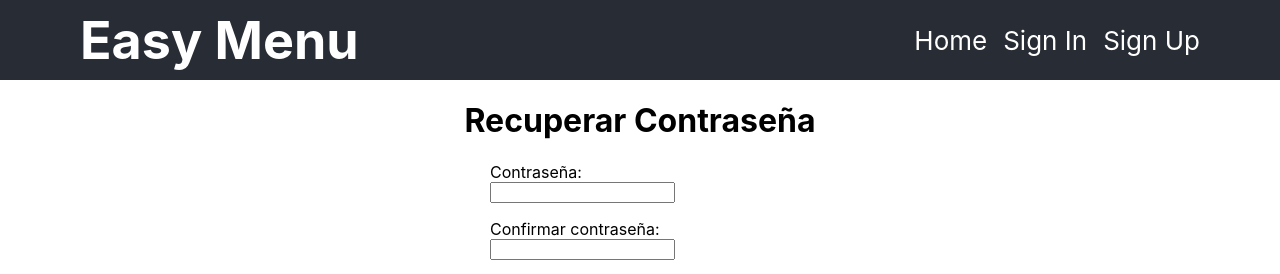
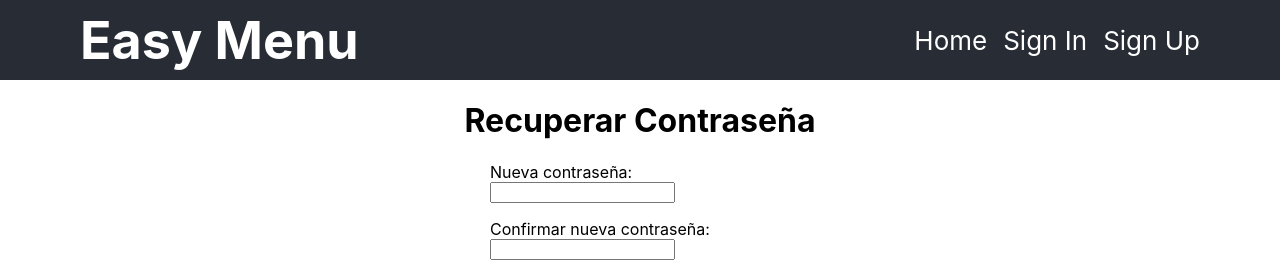
Before and after one commit to antoniojh10/easymenu, a React (Vite) app: page /reset-password in a window 1280 px wide. Shown: the top 274 px of the page. Built offline with nearby package versions, Linux system fonts and the light colour scheme; no server answers.

Commit message:
feat: :sparkles: ResetPassoword page and component done

```diff
--- a/src/components/ResetPasswordComponent/index.tsx
+++ b/src/components/ResetPasswordComponent/index.tsx
@@ -7,11 +7,13 @@ export type ResetPasswordInput = {
 };
 
 type ResetPasswordComponentProps = {
-  resetPassword: (data: ResetPasswordInput) => void;
+  resetPassword: (data: ResetPasswordInput) => Promise<void>;
+  code: string | undefined;
 };
 
 function ResetPasswordComponent({
-  resetPassword
+  resetPassword,
+  code
 }: ResetPasswordComponentProps) {
   const {
     register,
@@ -33,7 +35,7 @@ function ResetPasswordComponent({
       <h1>Recuperar Contraseña</h1>
       <section className="login">
         <form onSubmit={handleSubmit(onSubmit)}>
-          <label>Contraseña:</label>
+          <label>Nueva contraseña:</label>
           <input
             name="password"
             className={!errors.password ? "mb-1" : undefined}
@@ -55,7 +57,7 @@ function ResetPasswordComponent({
             <span role="alert">{errors.password.message}</span>
           )}
 
-          <label>Confirmar contraseña:</label>
+          <label>Confirmar nueva contraseña:</label>
           <input
             name="confirmPassword"
             className={!errors.confirmPassword ? "mb-1" : undefined}
--- a/src/pages/ResetPassword.tsx
+++ b/src/pages/ResetPassword.tsx
@@ -1,15 +1,45 @@
-import React from "react";
-import { RouteComponentProps } from "@reach/router";
+import React, { useState, useEffect } from "react";
+import { RouteComponentProps, useLocation, navigate } from "@reach/router";
 import { useAuth } from "@/hooks/useAuth";
 import ResetPasswordComponent, {
   ResetPasswordInput
 } from "@/components/ResetPasswordComponent";
 
 function ResetPassword(_props: RouteComponentProps) {
+  const location = useLocation();
+  const [code, setCode] = useState<string | undefined>(undefined);
+  const auth = useAuth();
+
+  useEffect(() => {
+    async function verifyCode(code: string) {
+      const response = await auth.verifyResetPasswordCode(code);
+      if (response && response.length > 0) setCode(code);
+    }
+
+    if (location.search.includes("oobCode") && code === undefined) {
+      const searchSplited: string[] = location.search.split("&");
+      const oobCode = searchSplited[1].split("=")[1];
+      verifyCode(oobCode);
+    }
+  }, [location.search]);
+
   const resetPassword = async (data: ResetPasswordInput) => {
-    console.log(data);
+    if (code === undefined) {
+      console.error("Ha ocurrido un error al verificar el código.");
+    } else {
+      const response = await auth.confirmPasswordReset(
+        code as string,
+        data.password
+      );
+      if (response) navigate("/signin/true");
+    }
   };
-  return <ResetPasswordComponent resetPassword={resetPassword} />;
+  return (
+    <ResetPasswordComponent
+      resetPassword={resetPassword}
+      code={code ? code : undefined}
+    />
+  );
 }
 
 export default ResetPassword;
```
